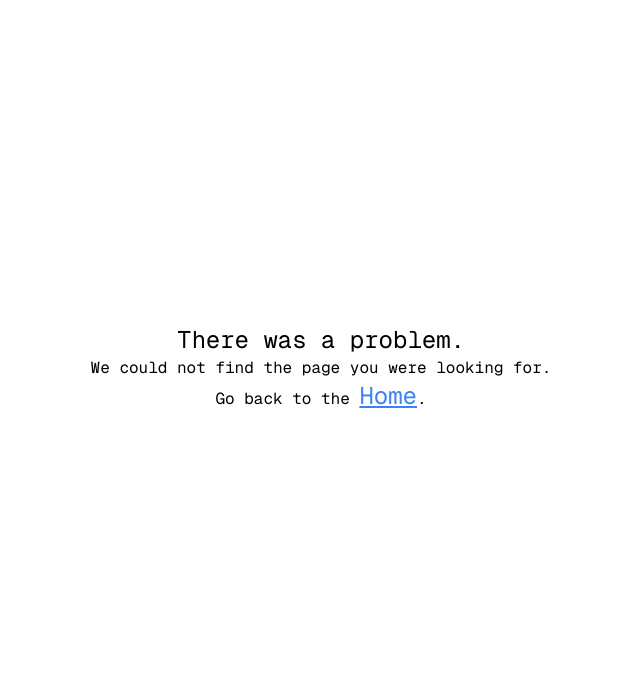
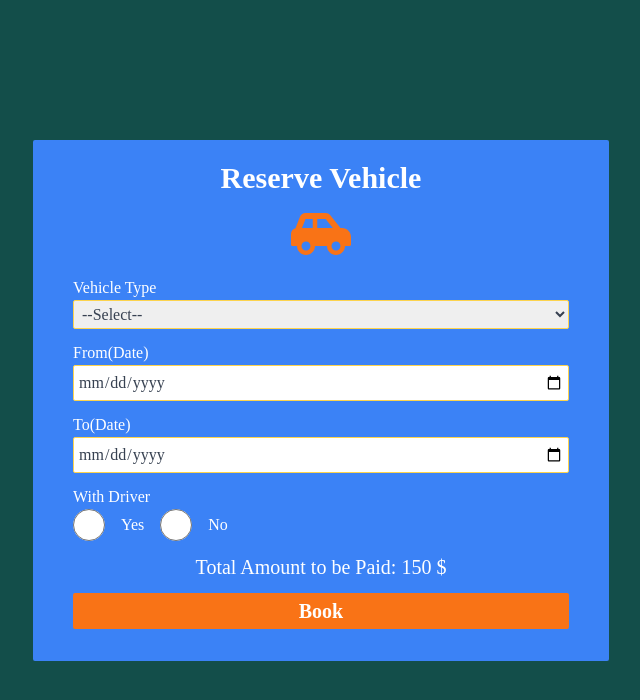
Before and after one commit to ajarek/next-15-ep-45-test, a Next.js app: page /reservation in a window 1280 px wide. Before the commit this address had no page. Shown: the top 700 px of the page, without its empty margins (319-959 px from the left). Built offline with nearby package versions, Linux system fonts and the light colour scheme.

Commit message:
added Reservation Form

```diff
--- /dev/null
+++ b/app/(localauth)/reservation/page.tsx
@@ -0,0 +1,12 @@
+import ReservationForm from '@/components/ReservationForm'
+import React from 'react'
+
+const ReservationPage = () => {
+  return (
+    <div className='bg-teal-900 text-white'>
+      <ReservationForm/>
+    </div>
+  )
+}
+
+export default ReservationPage
--- a/app/(localauth)/signup/page.tsx
+++ b/app/(localauth)/signup/page.tsx
@@ -1,9 +1,12 @@
-import React from 'react'
+import SignUpForm from '@/components/SignUpForm'
 
-const page = () => {
+
+const SignUp = () => {
   return (
-    <div>page</div>
+    <div className='bg-teal-900 text-white'>
+      <SignUpForm />
+    </div>
   )
 }
 
-export default page
+export default SignUp
--- a/app/(localauth)/userDashboard/layout.tsx
+++ b/app/(localauth)/userDashboard/layout.tsx
@@ -9,7 +9,7 @@ export default function UserDashboardLayout({
     <div className=' flex flex-row '>
       <div className='min-h-screen bg-cyan-700 px-5 py-10'>
         <h1 className='text-sky-300 font-bold text-2xl'>User Dashboard</h1>
-        <div className='flex flex-col gap-5 mt-10 '>
+        <div className='flex flex-col gap-5 mt-10 text-white '>
           <Link
             href='/userDashboard'
             className='border-b border-gray-300'
--- a/app/page.tsx
+++ b/app/page.tsx
@@ -1,12 +1,25 @@
-import Image from "next/image";
-import Link from "next/link";
+import DashBoard from '@/components/DashBoard'
+import MenuBar from '@/components/MenuBar'
+import Image from 'next/image'
+import Link from 'next/link'
 
 export default function Home() {
   return (
-    <div className="font-sans flex flex-col items-center justify-center min-h-screen gap-8">
-     <h1>Lol</h1>
-     <Link className="bg-amber-500 px-4 py-1" href='/userDashboard'>userDashboard</Link>
-     <Link className="bg-amber-500 px-4 py-1" href='/login'>Login</Link>
+    <div className='font-sans flex flex-col items-center justify-start min-h-screen gap-8 bg-cyan-900 text-white'>
+      <MenuBar />
+      <DashBoard />
+      <Link
+        className='bg-amber-500 px-4 py-1'
+        href='/userDashboard'
+      >
+        userDashboard
+      </Link>
+      <Link
+        className='bg-amber-500 px-4 py-1'
+        href='/reservation'
+      >
+        Reservation
+      </Link>
     </div>
-  );
+  )
 }
--- /dev/null
+++ b/components/DashBoard.tsx
@@ -0,0 +1,35 @@
+import { RiMotorbikeFill } from "react-icons/ri";
+import { FaCarSide, FaBusAlt } from "react-icons/fa"
+import { BsBicycle } from "react-icons/bs"
+const DashBoard = () => {
+  return (
+    <div className='w-full max-w-4xl flex flex-col  mx-auto my-10 '>
+       <h1 className="text-3xl text-orange-500 font-semibold text-center mb-8">Monthly Reports</h1>
+      <div className='w-full flex flex-col md:flex-row items-center justify-between gap-8 px-10'>
+
+        <div className='flex flex-col shadow-md shadow-gray-300 items-center px-8 py-2 gap-4 w-40 rounded-lg'>
+          <h1 className='text-2xl font-semibold'>Bike</h1>
+          <RiMotorbikeFill size={60} className="text-orange-500" />
+          <div>Chart</div>
+        </div>
+        <div  className='flex flex-col shadow-md shadow-gray-300 items-center px-8 py-2 gap-4 w-40 rounded-lg'>
+          <h1 className='text-2xl font-semibold'>Car</h1>
+          <FaCarSide size={60} className="text-orange-500"/>
+          <div>Chart</div>
+        </div>
+        <div  className='flex flex-col shadow-md shadow-gray-300 items-center px-8 py-2 gap-4 w-40 rounded-lg'>
+        <h1 className='text-2xl font-semibold'>Bus</h1>
+        <FaBusAlt size={60} className="text-orange-500"/>
+          <div>Chart</div>
+        </div>
+        <div  className='flex flex-col shadow-md shadow-gray-300 items-center px-8 py-2 gap-4 w-40 rounded-lg'>
+        <h1 className='text-2xl font-semibold'>Bicycle</h1>
+        <BsBicycle size={60} className="text-orange-500" />
+          <div>Chart</div>
+        </div>
+      </div>
+    </div>
+  )
+}
+
+export default DashBoard
--- a/components/LoginForm.tsx
+++ b/components/LoginForm.tsx
@@ -1,9 +1,11 @@
-import React from 'react'
+import { FaUserCircle } from "react-icons/fa"
 
 const LoginForm = () => {
   return (
     <div className='max-w-xl mx-auto flex justify-center items-center min-h-screen'>
       <form action="" className='w-full px-10 py-5 bg-blue-500 rounded-sm'>
+        <h1 className='text-3xl font-semibold text-center'>User Login</h1>
+        <FaUserCircle size={60} className=' mx-auto my-5' />
         <fieldset className='flex flex-col my-3'>
           <label htmlFor="">Email</label>
           <input type="email" name="" className='text-gray-700 outline-none border border-amber-300 p-1 rounded-sm' />
--- /dev/null
+++ b/components/MenuBar.tsx
@@ -0,0 +1,15 @@
+import Link from 'next/link'
+
+
+const MenuBar = () => {
+  return (
+    <div className='w-full h-16 px-10 border-b-2 border-gray-400 flex items-center justify-end'>
+      <div className='flex items-center gap-5'>
+      <Link className="border border-amber-400 px-4 py-1 rounded-sm hover:bg-orange-500 duration-500 " href='/signup'>SignUp</Link>
+      <Link className="border border-amber-400 px-4 py-1 rounded-sm hover:bg-sky-500 duration-500" href='/login'>Login</Link>
+      </div>
+    </div>
+  )
+}
+
+export default MenuBar
--- a/components/ReservationForm.tsx
+++ b/components/ReservationForm.tsx
@@ -1,8 +1,79 @@
-import React from 'react'
+import { FaCarSide } from "react-icons/fa"
 
 const ReservationForm = () => {
   return (
-    <div>ReservationForm</div>
+    <div className='max-w-xl mx-auto flex justify-center items-center min-h-screen'>
+      <form
+        action=''
+        className='w-full px-10 py-5 bg-blue-500 rounded-sm'
+      >
+        <h1 className='text-3xl font-semibold text-center'>Reserve Vehicle</h1>
+        <FaCarSide size={60} className="text-orange-500 mx-auto mt-2"/>
+        <fieldset className='flex flex-col my-3'>
+          <label htmlFor=''>Vehicle Type</label>
+          <select
+            name='vehicle'
+            id=''
+            className='text-gray-700 outline-none border border-amber-300 p-1 rounded-sm'
+          >
+            <option value=''>--Select--</option>
+            <option value='Bike'>Bike</option>
+            <option value='car'>Car</option>
+            <option value='bus'>Bus</option>
+            <option value='bicycle'>Bicycle</option>
+          </select>
+        </fieldset>
+
+        <fieldset className='flex flex-col my-3'>
+          <label htmlFor=''>From(Date)</label>
+          <input
+            type='date'
+            name=''
+            className='text-gray-700 outline-none border border-amber-300 p-1 rounded-sm'
+          />
+        </fieldset>
+        <fieldset className='flex flex-col my-3'>
+          <label htmlFor=''>To(Date)</label>
+          <input
+            type='date'
+            name=''
+            className='text-gray-700 outline-none border border-amber-300 p-1 rounded-sm'
+          />
+        </fieldset>
+        <fieldset className='flex flex-col my-3'>
+          <label htmlFor=''>With Driver</label>
+          <div className="flex gap-4 items-center">
+            <input
+              type='radio'
+              id='drive'
+              name='drive'
+              value='drive'
+              className="w-8 h-8 border-2 border-orange-500 checked:border-black"
+            />
+            <label htmlFor='drive'>Yes</label>
+
+
+            <input
+              type='radio'
+              id='nodrive'
+              name='drive'
+              value='nodrive'
+              className="w-8 h-8 border-4 border-orange-500 checked:border-black"
+            />
+            <label htmlFor='drive'>No</label>
+          </div>
+        </fieldset>
+        <fieldset className='flex justify-center my-3 text-xl'>
+          <label htmlFor=''>Total Amount to be Paid: 150 $</label>
+
+        </fieldset>
+        <fieldset className='flex flex-col my-3'>
+          <button className='bg-orange-500 py-1 rounded-sm font-semibold text-xl'>
+           Book
+          </button>
+        </fieldset>
+      </form>
+    </div>
   )
 }
 
--- /dev/null
+++ b/components/SignUpForm.tsx
@@ -0,0 +1,37 @@
+import { FaUserCircle } from "react-icons/fa"
+
+const SignUpForm = () => {
+  return (
+    <div className='max-w-xl mx-auto flex justify-center items-center min-h-screen'>
+      <form action="" className='w-full px-10 py-5 bg-blue-500 rounded-sm'>
+        <h1 className='text-3xl font-semibold text-center'>User Sign Up</h1>
+        <FaUserCircle size={60} className=' mx-auto my-5' />
+        <fieldset className='flex flex-col my-3'>
+          <label htmlFor="">User name</label>
+          <input type="text" name="" className='text-gray-700 outline-none border border-amber-300 p-1 rounded-sm' />
+        </fieldset>
+        <fieldset className='flex flex-col my-3'>
+          <label htmlFor="">Email</label>
+          <input type="email" name="" className='text-gray-700 outline-none border border-amber-300 p-1 rounded-sm' />
+        </fieldset>
+        <fieldset className='flex flex-col my-3'>
+          <label htmlFor="">Password</label>
+          <input type="password" name="" className='text-gray-700 outline-none border border-amber-300 p-1 rounded-sm' />
+        </fieldset>
+        <fieldset className='flex flex-col my-3'>
+          <label htmlFor="">DOB</label>
+          <input type="date" name="" className='text-gray-700 outline-none border border-amber-300 p-1 rounded-sm' />
+        </fieldset>
+        <fieldset className='flex flex-col my-3'>
+          <label htmlFor="">ID Number</label>
+          <input type="text" name="" className='text-gray-700 outline-none border border-amber-300 p-1 rounded-sm' />
+        </fieldset>
+        <fieldset className='flex flex-col my-3'>
+         <button className='bg-orange-500 py-1 rounded-sm font-semibold text-xl'>Sign Up</button>
+        </fieldset>
+      </form>
+    </div>
+  )
+}
+
+export default SignUpForm
```
